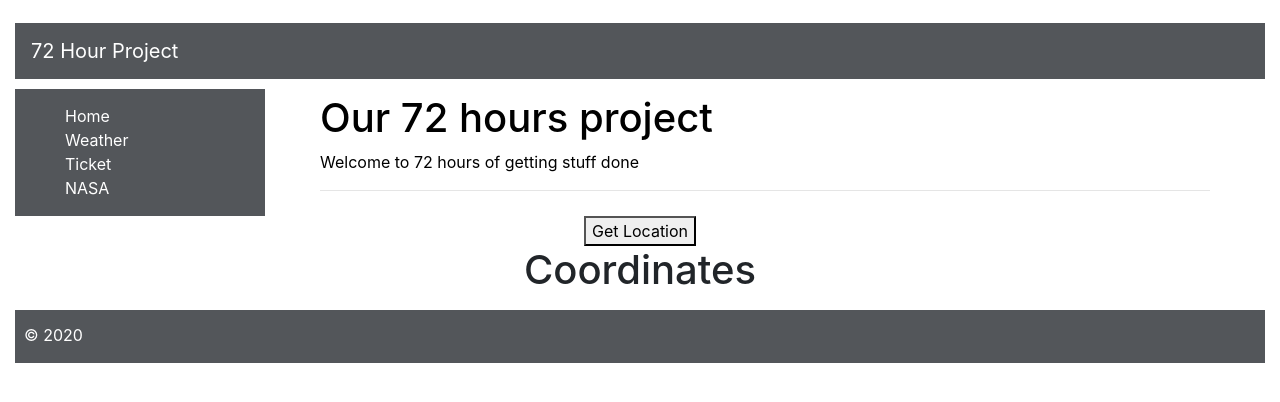
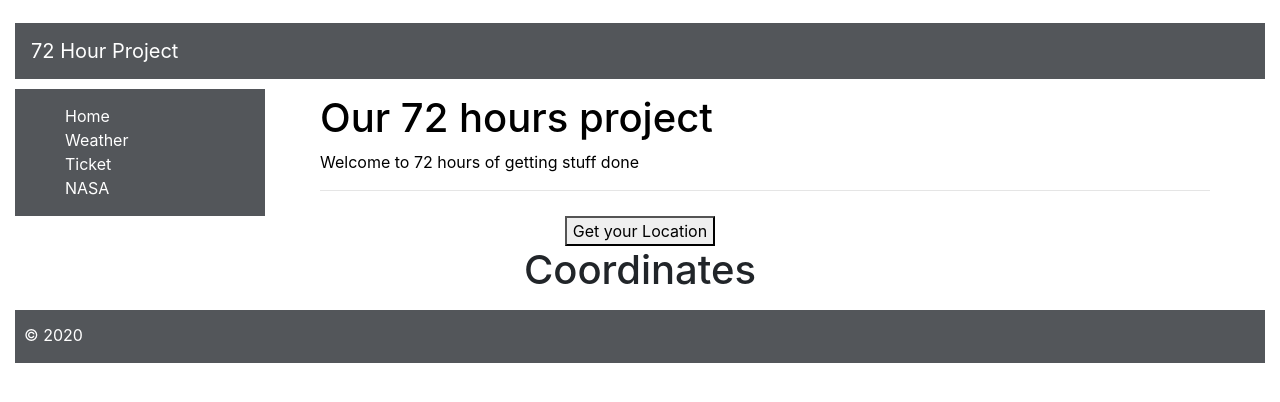
Before and after one commit to qosburn/72hour, a React (Create React App) app: page / in a window 1280 px wide. Shown: the top 402 px of the page. Built offline with nearby package versions, Linux system fonts and the light colour scheme.

Commit message:
pushing development branch

```diff
--- a/src/App.js
+++ b/src/App.js
@@ -35,7 +35,7 @@ function App(props) {
         <Sidebar />
       </Router>
       <div className="App">
-        <button onClick={getLocation}>Get Location</button>
+        <button onClick={getLocation}>Get your Location</button>
         <h1>Coordinates</h1>
         <p>{status}</p>
         {lat && <p>Latitude: {lat}</p>}
```
